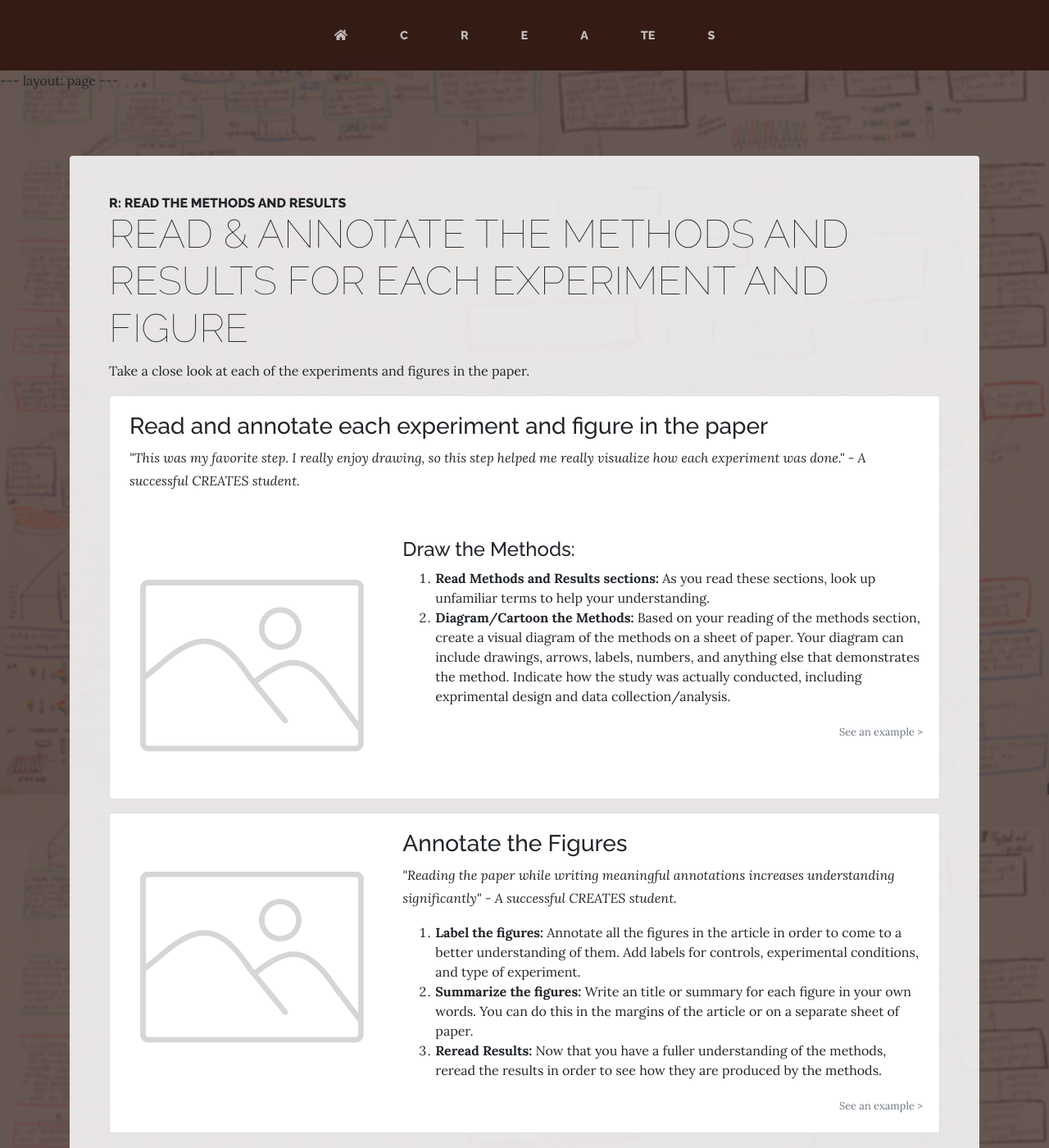
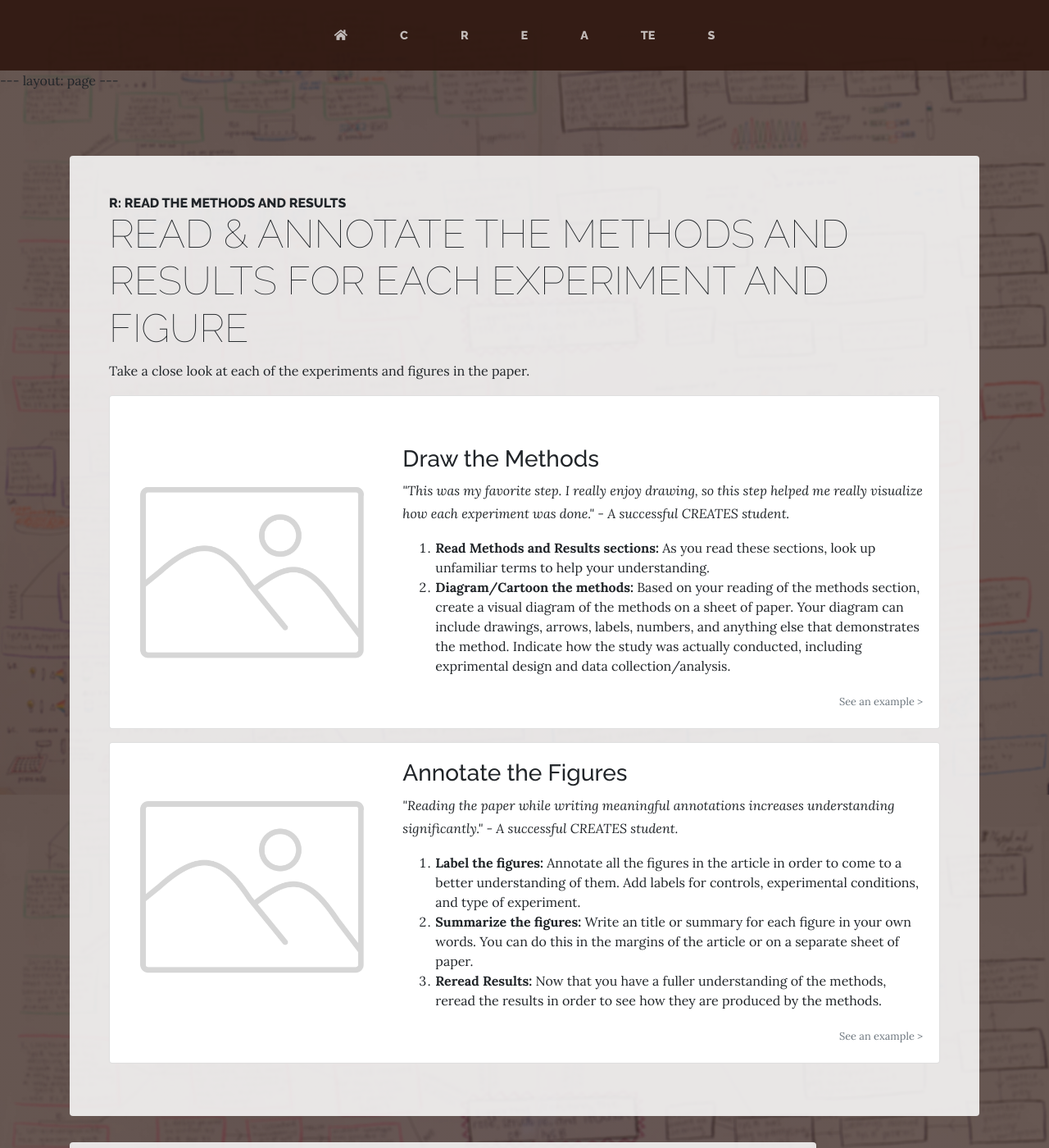
Before and after one commit to woof84/woof84.github.io-creates, a Jekyll site: the page built from r.html, in a window 1280 px wide and 1400 px high. Shown: the whole window at 82% size. Built offline with Jekyll 4.4.1, drawn with Linux system fonts in a browser that asks for light colours; nearby versions of some CDN libraries.

Commit message:
Update r.html

```diff
--- a/r.html
+++ b/r.html
@@ -24,18 +24,17 @@ layout: page
                       <!-- Step 1.1 -->
                       <div class="row no-gutters">
                           <div class=" card-body col col-sm-12 mx-4">
-                              <h3>Read and annotate each experiment and figure in the paper</h3>
-                                <p><em>"This was my favorite step. I really enjoy drawing, so this step helped me really visualize how each experiment was done." - A successful CREATES student.</em></p>
                           </div>
                            <div class="col-md-4"><!-- Image -->
                                <a data-toggle="modal" data-target="#step-1-1-info" href="#"><img src="{{ '/img/placeholder.png' | absolute_url }}" class="card-img" alt="placeholder image" ></a>
                           </div>
                           <div class="col-md-8">
                               <div class="card-body">
-                                  <h4>Draw the Methods:</h4>
+                                  <h3>Draw the Methods</h3>
+                                <p><em>"This was my favorite step. I really enjoy drawing, so this step helped me really visualize how each experiment was done." - A successful CREATES student.</em></p>
                                   <ol>
                                     <li><strong>Read Methods and Results sections: </strong>As you read these sections, look up unfamiliar terms to help your understanding.</li>
-                                    <li><strong>Diagram/Cartoon the Methods: </strong>Based on your reading of the methods section, create a visual diagram of the methods on a sheet of paper. Your diagram can include drawings, arrows, labels, numbers, and anything else that demonstrates the method. Indicate how the study was actually conducted, including exprimental design and data collection/analysis.</li>
+                                    <li><strong>Diagram/Cartoon the methods: </strong>Based on your reading of the methods section, create a visual diagram of the methods on a sheet of paper. Your diagram can include drawings, arrows, labels, numbers, and anything else that demonstrates the method. Indicate how the study was actually conducted, including exprimental design and data collection/analysis.</li>
                                   </ol>
                                   <p class="card-text text-right"><a data-toggle="modal" data-target="#step-1-1-info" href="#"><small class="text-muted">See an example ></small></a></p>
                               </div>
@@ -53,7 +52,7 @@ layout: page
                           <div class="col-md-8">
                               <div class="card-body">
                                 <h3>Annotate the Figures</h3>
-                                <p><em>"Reading the paper while writing meaningful annotations increases understanding significantly" - A successful CREATES student.</em></p>
+                                <p><em>"Reading the paper while writing meaningful annotations increases understanding significantly." - A successful CREATES student.</em></p>
                                   <ol>
                                      <li><strong>Label the figures: </strong>Annotate all the figures in the article in order to come to a better understanding of them. Add labels for controls, experimental conditions, and type of experiment.</li>
                                     <li><strong>Summarize the figures: </strong>Write an title or summary for each figure in your own words. You can do this in the margins of the article or on a separate sheet of paper.</li>
```
